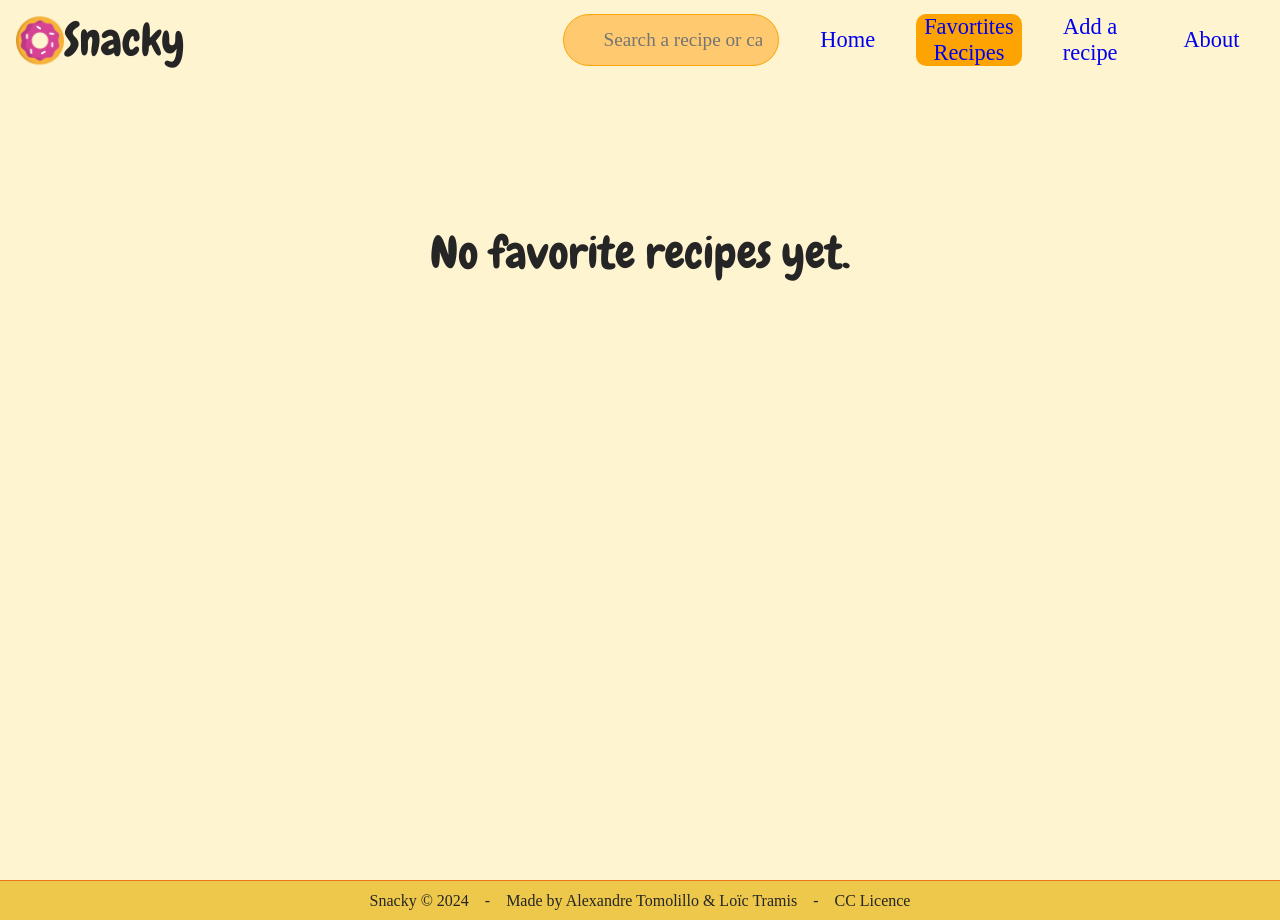
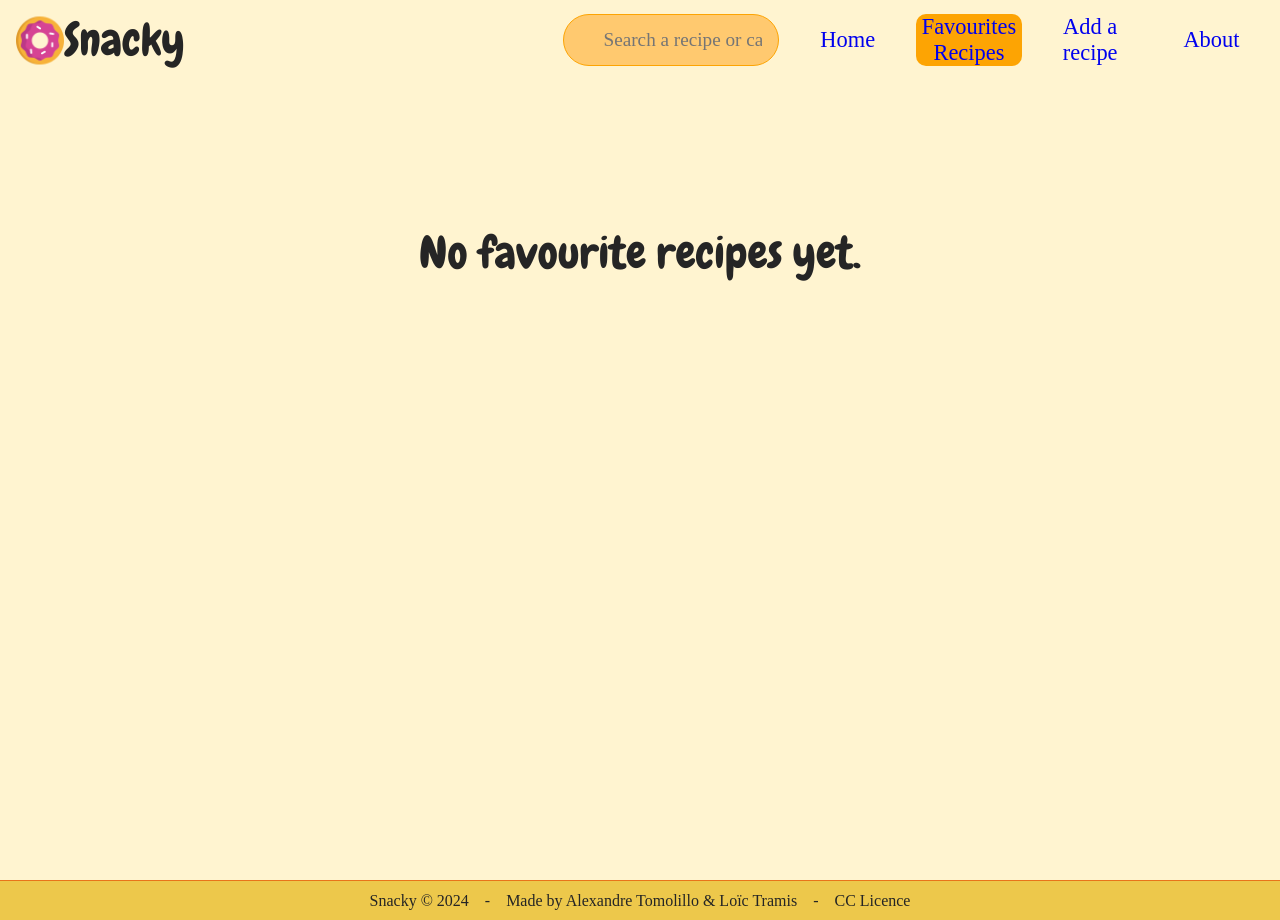
Before and after one commit to LoicTramis/snacky-mini-project, a React (Vite) app: page /favorites in a window 1280 px wide. Built offline with nearby package versions, Linux system fonts and the light colour scheme; a web font is replaced by a local one.

Commit message:
Fix: typo

```diff
--- a/src/Pages/AboutPage.jsx
+++ b/src/Pages/AboutPage.jsx
@@ -32,7 +32,7 @@ function AboutPage() {
                             </li>
                         </ul>
                         <p>
-                            Favorite dishes: <em>Coq au vin</em> &bull; <em>Crème brûlée</em>
+                            Favourite dishes: <em>Coq au vin</em> &bull; <em>Crème brûlée</em>
                         </p>
                     </section>
                 </article>
@@ -64,7 +64,7 @@ function AboutPage() {
                             </li>
                         </ul>
                         <p>
-                            Favorite dishes: <em>Tartiflette</em> &bull; <em>Fraisier</em>
+                            Favourite dishes: <em>Tartiflette</em> &bull; <em>Fraisier</em>
                         </p>
                     </section>
                 </article>
--- a/src/Pages/FavoriteRecipesPage.jsx
+++ b/src/Pages/FavoriteRecipesPage.jsx
@@ -30,7 +30,7 @@ const FavoriteRecipesPage = () => {
         return (
             <div className="home-page">
                 <main className="main-content">
-                    <h2 style={{ marginTop: "10%" }}>No favorite recipes yet.</h2>
+                    <h2 style={{ marginTop: "10%" }}>No favourite recipes yet.</h2>
                 </main>
             </div>
         );
@@ -40,7 +40,7 @@ const FavoriteRecipesPage = () => {
         <div className="home-page">
             <main className="main-content">
                 <div className="favorite-recipes-page">
-                    <h1>Favorite recipes</h1>
+                    <h1>Favourite recipes</h1>
                     <ul className="favorite-recipes-list">
                         {favorites.map((recipe, index) => (
                             <li
--- a/src/Pages/RecipeDetailPage.jsx
+++ b/src/Pages/RecipeDetailPage.jsx
@@ -60,7 +60,7 @@ const RecipeDetailPage = () => {
                         <button
                             onClick={addToFavorites}
                             className="favorite-button">
-                            <Link to="/favorites">Add to Favorites List</Link>
+                            <Link to="/favorites">Add to Favourites List</Link>
                         </button>
                     </aside>
                 </div>
--- a/src/components/Navbar.jsx
+++ b/src/components/Navbar.jsx
@@ -21,7 +21,7 @@ function Navbar({ search, setSearch }) {
                     <NavLink to="/">Home</NavLink>
                 </li>
                 <li>
-          <NavLink to="/favorites">Favortites Recipes</NavLink>
+                    <NavLink to="/favorites">Favourites Recipes</NavLink>
                 </li>
                 <li>
                     <NavLink to="/addRecipe">Add a recipe</NavLink>
```
Lines whose indentation alone changed are shown as unchanged.
